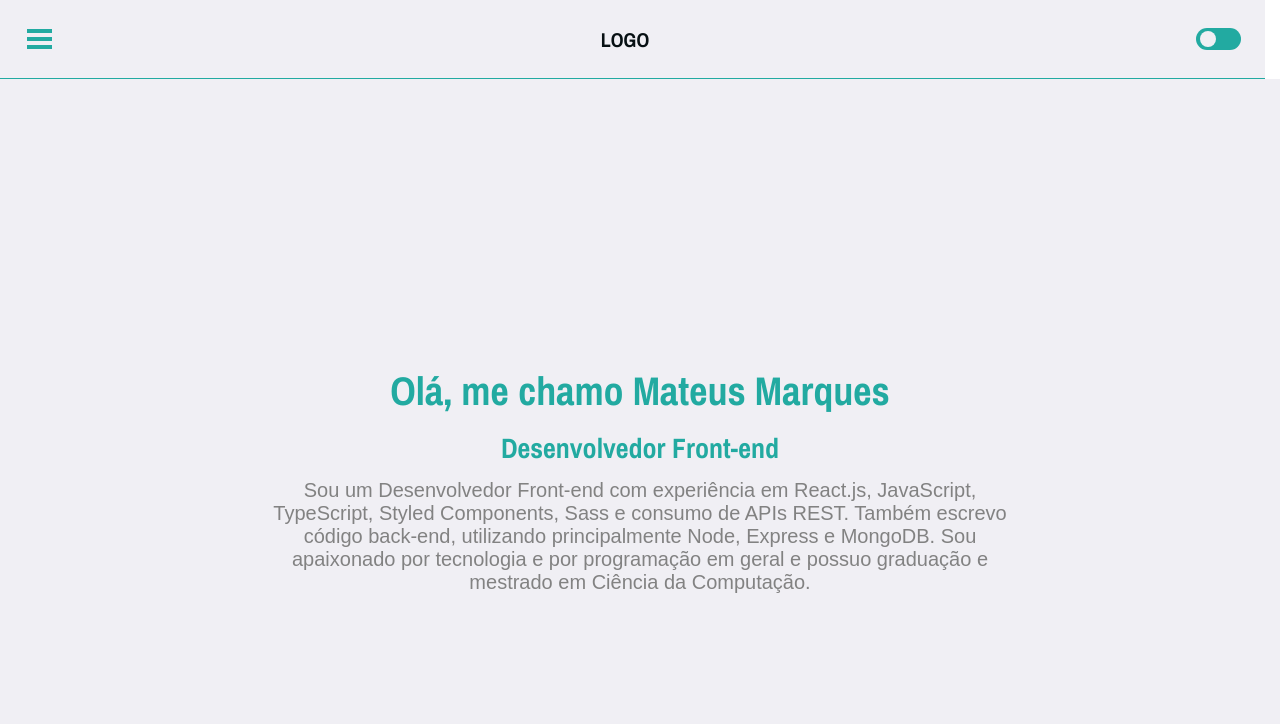
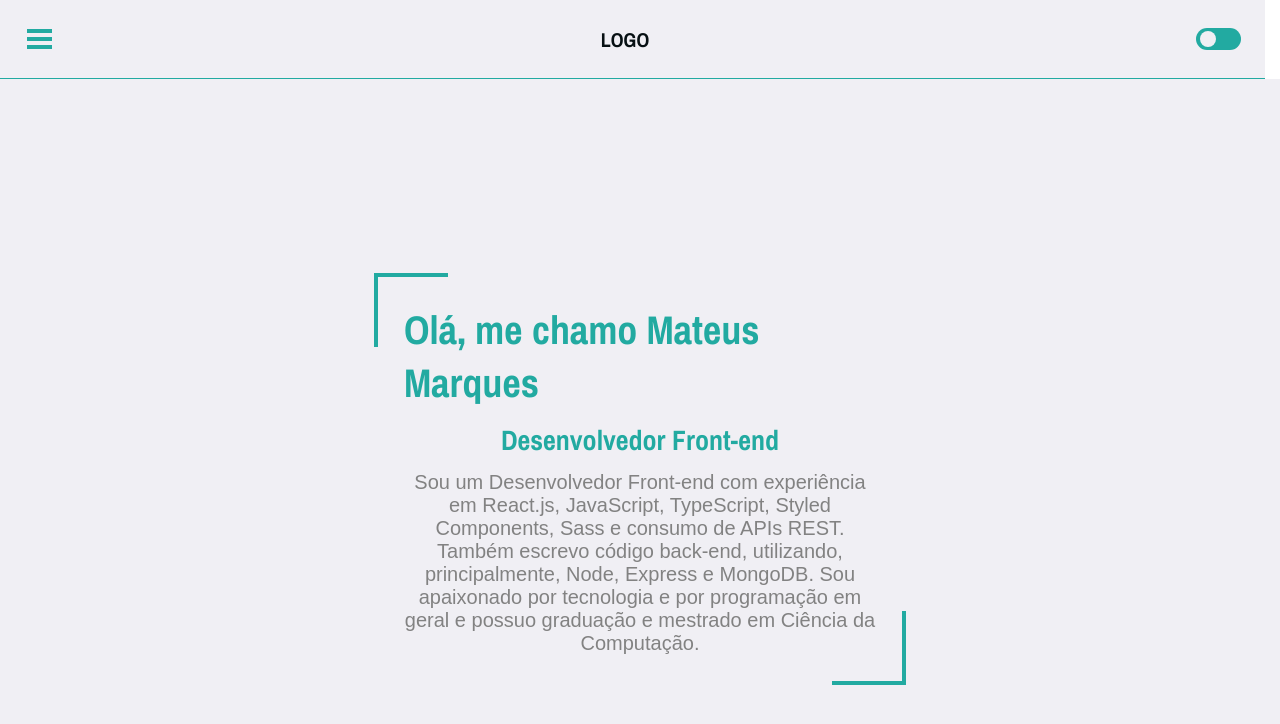
Before and after one commit to mahteusz/Portfolio, a React (Vite) app: page / in a window 1280 px wide. Shown: the top 724 px of the page. Built offline with nearby package versions, Linux system fonts and the light colour scheme; a web font is replaced by a local one.

Commit message:
FEAT: adding border on main content container

```diff
--- a/src/Components/Main/index.tsx
+++ b/src/Components/Main/index.tsx
@@ -27,14 +27,16 @@ const Main = () => {
 
   return (
     <main className={`main-container ${themeData.theme}`}>
-      <h1 className={`main-container__title ${themeData.theme}`}>{introTyping.text}</h1>
-      <h2 className={`main-container__subtitle ${themeData.theme}`}>{devTyping.text}</h2>
-      <span className={`main-container__content ${themeData.theme} ${showContent ? 'visible' : ''}`}>
-        Sou um Desenvolvedor Front-end com experiência em React.js, JavaScript, TypeScript,
-        Styled Components, Sass e consumo de APIs REST. Também escrevo código back-end, utilizando
-        principalmente Node, Express e MongoDB. Sou apaixonado por tecnologia e por programação
-        em geral e possuo graduação e mestrado em Ciência da Computação.
-      </span>
+      <div className={`content-container ${themeData.theme}`}>
+        <h1 className={`content-container__title ${themeData.theme}`}>{introTyping.text}</h1>
+        <h2 className={`content-container__subtitle ${themeData.theme}`}>{devTyping.text}</h2>
+        <span className={`content-container__content ${themeData.theme} ${showContent ? 'visible' : ''}`}>
+          Sou um Desenvolvedor Front-end com experiência em React.js, JavaScript, TypeScript,
+          Styled Components, Sass e consumo de APIs REST. Também escrevo código back-end, utilizando,
+          principalmente, Node, Express e MongoDB. Sou apaixonado por tecnologia e por programação
+          em geral e possuo graduação e mestrado em Ciência da Computação.
+        </span>
+      </div>
     </main>
   )
 }
--- a/src/Components/Main/styles.scss
+++ b/src/Components/Main/styles.scss
@@ -1,15 +1,47 @@
 @import '../../Styles/mixins.scss';
 
-.main-container {
+main {
   width: 100vw;
   height: 100vh;
+  display: flex;
+  align-items: center;
+  justify-content: center;
+  @include themify(background-color, background);
+}
+
+.content-container {
   display: flex;
   flex-direction: column;
   align-items: center;
   justify-content: center;
+  position: relative;
+  width: 40%;
   @include themify(color, text);
-  @include themify(background-color, background);
   @include spacify(gap, small);
+  @include spacify(padding, medium);
+  @include themify-pseudo-element(before, border-color, primary);
+  @include themify-pseudo-element(after, border-color, primary);
+
+  &::before, &::after {
+    position: absolute;
+    content: "";
+    width: 7rem;
+    height: 7rem;
+  };
+
+  &::before {
+    top: -1rem;
+    left: -1rem;
+    border-top: 0.4rem solid;
+    border-left: 0.4rem solid ;
+  }
+
+  &::after {
+    bottom: -1rem;
+    right: -1rem;
+    border-bottom: 0.4rem solid;
+    border-right: 0.4rem solid;
+  }
 
   &__title {
     @include themify(color, primary);
@@ -25,8 +57,7 @@
   &__content {
     @include themify(color, grey);
     @include fontify(secondary, 400, medium);
-    text-align:center;
-    max-width: 60%;
+    text-align: center;
     opacity: 0;
     transition: opacity 1s ease;
   }
```
